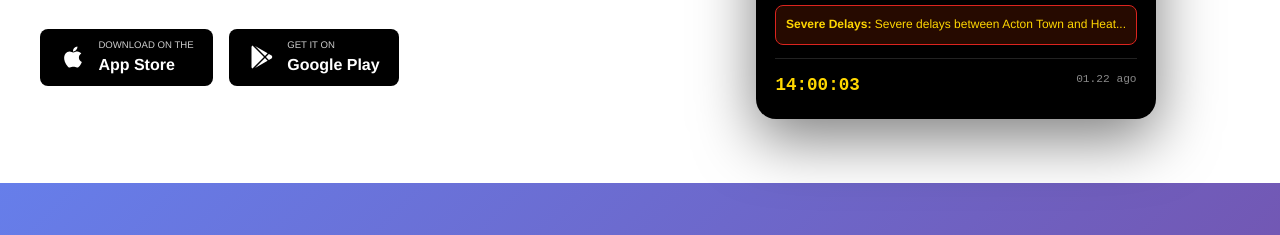
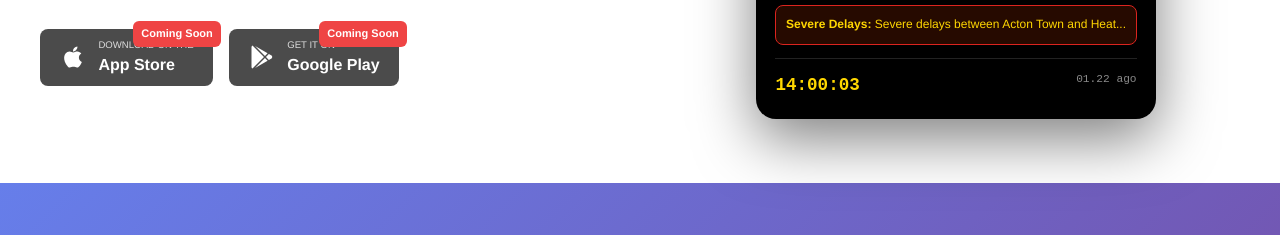
Before and after one commit to MaverickNyk/StationlyUI, a plain HTML site: page web/src/static/index.html in a window 1280 px wide. Shown: the part 402-637 px from the top of the page. Drawn offline with Linux system fonts and the light colour scheme.

Commit message:
Add coming soon for downloads and logo

```diff
--- a/web/src/static/index.html
+++ b/web/src/static/index.html
@@ -52,20 +52,26 @@
                             <h1>Stop being late. Start being smarter.</h1>
                             <p>Because opening three different apps just to find out your train left 30 seconds ago is nobody's idea of fun.</p>
                             <div class="badges">
-                                <a href="#" class="badge" data-download="App Store">
+                                <div class="badge-wrapper" style="position: relative;">
+                                    <div class="coming-soon-badge" style="position: absolute; top: -8px; right: -8px; background: #ef4444; color: white; padding: 4px 8px; border-radius: 6px; font-size: 11px; font-weight: bold; z-index: 10; white-space: nowrap;">Coming Soon</div>
+                                    <a href="#" class="badge" data-download="App Store" style="opacity: 0.7; cursor: not-allowed; pointer-events: none;">
                                         <svg class="badge-icon" xmlns="http://www.w3.org/2000/svg" viewBox="0 0 24 24" fill="currentColor"><path d="M17.05 20.28c-.98.95-2.05.8-3.08.35-1.09-.46-2.09-.48-3.24 0-1.44.62-2.2.44-3.06-.35C2.79 15.25 3.51 7.59 9.05 7.31c1.35.07 2.29.74 3.08.8 1.18-.24 2.31-.93 3.57-.84 1.51.12 2.65.72 3.4 1.8-3.12 1.87-2.38 5.98.48 7.13-.57 1.5-1.31 2.99-2.54 4.09zM12.03 7.25c-.15-2.23 1.66-4.07 3.74-4.25.29 2.58-2.34 4.5-3.74 4.25z"/></svg>
                                         <div class="badge-text">
                                             <span class="badge-small">Download on the</span>
                                             <span class="badge-large">App Store</span>
                                         </div>
                                     </a>
-                                <a href="#" class="badge" data-download="Google Play">
+                                </div>
+                                <div class="badge-wrapper" style="position: relative;">
+                                    <div class="coming-soon-badge" style="position: absolute; top: -8px; right: -8px; background: #ef4444; color: white; padding: 4px 8px; border-radius: 6px; font-size: 11px; font-weight: bold; z-index: 10; white-space: nowrap;">Coming Soon</div>
+                                    <a href="#" class="badge" data-download="Google Play" style="opacity: 0.7; cursor: not-allowed; pointer-events: none;">
                                         <svg class="badge-icon" xmlns="http://www.w3.org/2000/svg" viewBox="0 0 24 24" fill="currentColor"><path d="M3,20.5V3.5C3,2.91 3.34,2.39 3.84,2.15L13.69,12L3.84,21.85C3.34,21.6 3,21.09 3,20.5M16.81,15.12L6.05,21.34L14.54,12.85L16.81,15.12M20.16,10.81C20.5,11.08 20.75,11.5 20.75,12C20.75,12.5 20.53,12.9 20.18,13.18L17.89,14.5L15.39,12L17.89,9.5L20.16,10.81M6.05,2.66L16.81,8.88L14.54,11.15L6.05,2.66Z"/></svg>
                                         <div class="badge-text">
                                             <span class="badge-small">Get it on</span>
                                             <span class="badge-large">Google Play</span>
                                         </div>
                                     </a>
+                                </div>
                             </div>
                         </div>
                         <div style="display: flex; justify-content: center;">
```
Also changed, not shown: web/src/static/assets/stationly_logo.png (added). Lines whose indentation alone changed are shown as unchanged.
